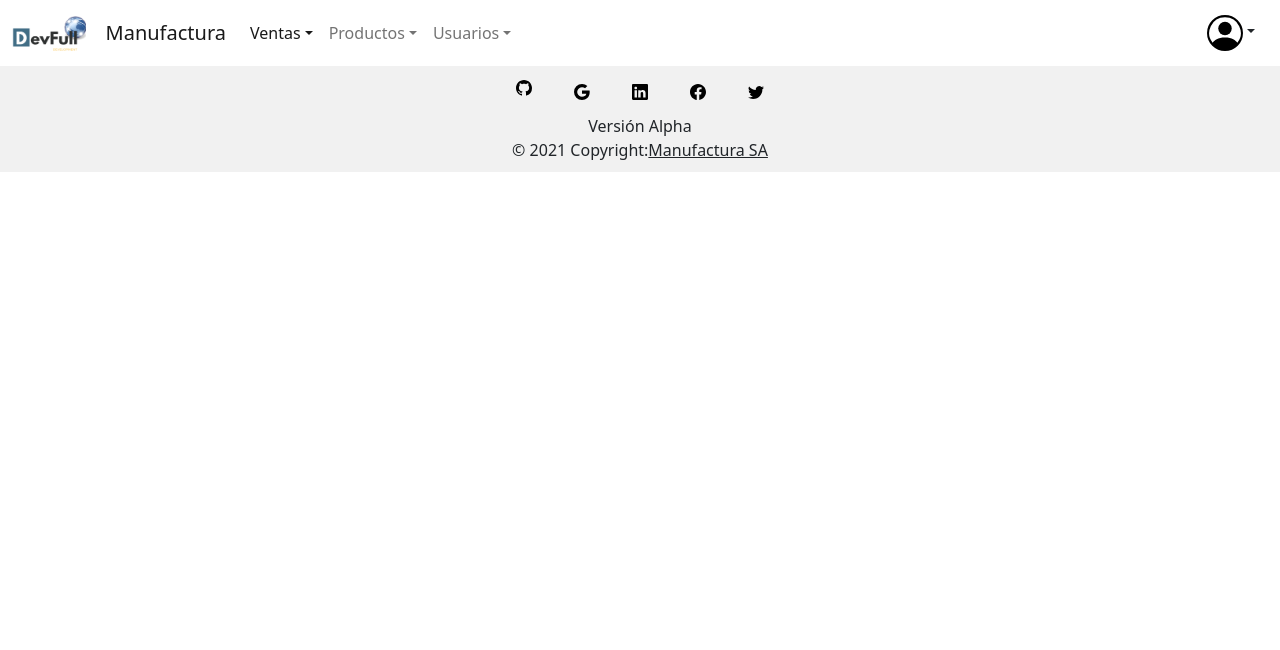
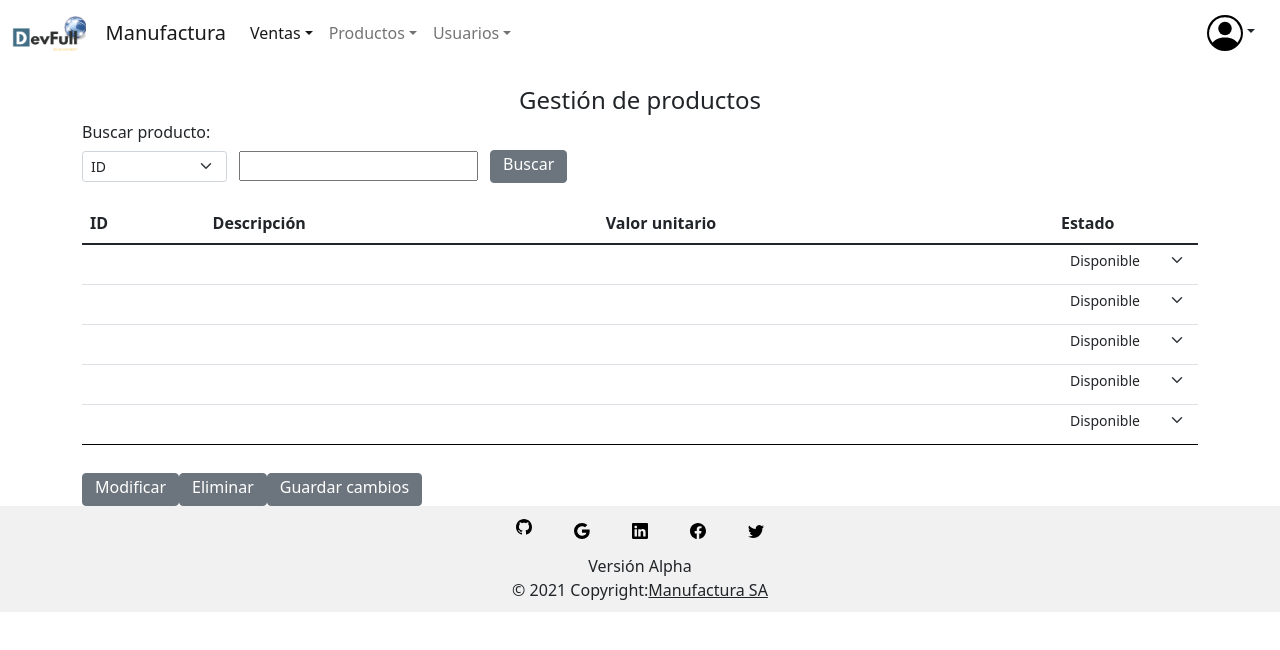
Before and after one commit to MinTic-2021/Manufacture, a React (Create React App) app: page /gprod-admin in a window 1280 px wide. Shown: the top 650 px of the page. Built offline with nearby package versions, Linux system fonts and the light colour scheme.

Commit message:
Incluir html en react de agregar productos y gestion productos

```diff
--- a/src/pages/gestion-productos/AgregarProducto.jsx
+++ b/src/pages/gestion-productos/AgregarProducto.jsx
@@ -2,8 +2,41 @@ import React from 'react'
 
 const AgregarProducto = () => {
     return (
-        <div>
-
+        <div className="container-sm">
+            <h3 style={{marginTop: '3vh', marginBottom:'5vh', display:'flex', justifyContent: 'center'}}>
+                Agregar Producto Nuevo
+            </h3>
+            <form style={{marginLeft:'10vh', marginRight:'10vh'}}>
+                <div className="row" style={{display:'block', paddingBottom: '2vh'}}>
+                    <div className="col" style={{width:'30%', paddingBottom: '2vh'}}>
+                        <label style={{paddingBottom: '1vh'}}>ID del producto:</label>
+                        <input type="text" className="form-control"/>
+                    </div>
+                    <div className="col" style={{width:'50%', paddingBotton: '2vh'}}>
+                        <label style={{paddingBotton: '1vh'}}>Descripción:</label>
+                        <input type="text" className="form-control" style={{height: '15vh'}}/>
+                    </div>
+                    <div className="col" style={{width:'30%', paddingBotton: '2vh'}}>
+                        <label style={{paddingBotton: '1vh'}}>Valor unitario:</label>
+                        <input type="number" className="form-control"/>
+                    </div>
+                    <div className="col" style={{width:'30%', paddingBotton: '2vh'}}>
+                        <label style={{paddingBotton: '1vh', paddingRight: '20vh'}}>Estado:</label>
+                        <select className="form-select form-select-sm" style={{width: '50%', height: '55%'}}>
+                            <option>Disponible</option>
+                            <option>No disponible</option>
+                        </select>
+                    </div>
+                </div>
+            </form>
+            <div style={{margin: '2vh 0vh 0vh 10vh'}}>
+                <button type="button" className="btn btn-secondary" onclick="alert('Producto agregado exitosamente')" style={{paddingTop: '0.8px', paddingBotton: '1px'}}>
+                    Agregar producto
+                </button>
+                <button type="button" className="btn btn-secondary" style={{paddingTop: '0.8px', paddingBotton: '1px'}}>
+                    Cancelar
+                </button>
+            </div>
         </div>
     )
 }
--- a/src/pages/gestion-productos/GestionProductos.jsx
+++ b/src/pages/gestion-productos/GestionProductos.jsx
@@ -2,8 +2,104 @@ import React from 'react'
 
 const GestionProductos = () => {
     return (
-        <div>
-
+        <div class="container-sm">
+            <h4 style={{paddingBotton: '20px', paddingTop: '20px', display: 'flex', justifyContent: 'center'}}>
+              Gestión de productos
+            </h4>
+            <h6>Buscar producto:</h6>
+            <div style={{display: 'flex', justifyContent: 'left', alignItems: 'center'}}>
+                <select class="form-select form-select-sm" style={{width: '13%'}}>
+                    <option value="nombre">ID</option>
+                    <option value="rol">Descripción</option>
+                    <option value="todo">Mostrar todo</option>
+                </select>
+                <div style={{paddingRight: '12px', paddingLeft: '12px'}}>
+                    <input type="text"/>
+                </div>
+                <button type="button" class="btn btn-secondary" style={{paddingTop: '0.8px', paddingBotton: '1px'}}>
+                    Buscar
+                </button>
+            </div>
+            <div style={{paddingTop: '20px'}}>
+            <table class="table table-hover" style={{paddingLeft: '50px'}}>
+                <thead>
+                    <tr>
+                        <th>ID</th>
+                        <th>Descripción</th>
+                        <th>Valor unitario</th>
+                        <th>Estado</th>
+                    </tr>
+                </thead>
+                <tbody style={{height: '20vh'}}>
+                    <tr style={{height: '5vh'}}>
+                        <td> </td>
+                        <td> </td>
+                        <td> </td>
+                        <td width='13%' style={{paddingTop: '0%', paddingBotton: '0%', paddingRight: '0%'}}>
+                            <select class="form-select form-select-sm" style={{width: '100%', borderColor:'rgba(255, 255, 255, 0)'}}>
+                              <option value="mayor">Disponible</option>
+                              <option value="menor">No disponible</option>
+                            </select>
+                        </td>
+                    </tr>
+                    <tr style={{height: '5vh'}}>
+                        <td> </td>
+                        <td> </td>
+                        <td> </td>
+                        <td width='12%' style={{paddingTop: '0%', paddingBotton:  '0%', paddingRight: '0%'}}>
+                            <select class="form-select form-select-sm" style={{width: '100%', borderColor:'rgba(255, 255, 255, 0)'}}>
+                              <option value="mayor">Disponible</option>
+                              <option value="menor">No disponible</option>
+                            </select>
+                        </td>
+                    </tr>
+                    <tr style={{height: '2vh'}}>
+                        <td> </td>
+                        <td> </td>
+                        <td> </td>
+                        <td width='12%' style={{paddingTop: '0%', paddingBotton: '0%',  paddingRight: '0%'}}>
+                            <select class="form-select form-select-sm" style={{width: '100%', borderColor:'rgba(255, 255, 255, 0)'}}>
+                              <option value="mayor">Disponible</option>
+                              <option value="menor">No Disponible</option>
+                            </select>
+                        </td>
+                    </tr>
+                    <tr style={{height: '2vh'}}>
+                        <td> </td>
+                        <td> </td>
+                        <td> </td>
+                        <td width='12%' style={{paddingTop: '0%', paddingBotton: '0%',  paddingRight: '0%'}}>
+                            <select class="form-select form-select-sm" style={{width: '100%', borderColor:'rgba(255, 255, 255, 0)'}}>
+                              <option value="mayor">Disponible</option>
+                              <option value="menor">No Disponible</option>
+                            </select>
+                        </td>
+                    </tr>
+                    <tr style={{borderBottomColor: 'black', height: '5vh'}}>
+                        <td> </td>
+                        <td> </td>
+                        <td> </td>
+                        <td width='12%' style={{paddingTop: '0%', paddingBotton: '0%',  paddingRight: '0%'}}>
+                            <select class="form-select form-select-sm" style={{width: '100%', borderColor:'rgba(255, 255, 255, 0)'}}>
+                              <option value="mayor">Disponible</option>
+                              <option value="menor">No Disponible</option>
+                            </select>
+                        </td>
+                    </tr>
+                </tbody>
+            </table>
+        </div>
+        <div style={{paddingTop: '12px'}}>
+            <button type="button" class="btn btn-secondary" style={{paddingTop: '0.8px', paddingBotton: '1px'}}>
+              Modificar
+            </button>
+            <button type="button" class="btn btn-secondary" onclick="alert('Producto eliminado exitosamente')" style={{paddingTop: '0.8px', paddingBotton: '1px'}}>
+              Eliminar
+            </button>
+            <button type="button" class="btn btn-secondary" onclick="alert('Información actualizada')" style={{paddingTop: '0.8px', paddingBotton: '1px'}}>
+                Guardar cambios
+            </button>
+          </div>
         </div>
     )
 }
```
